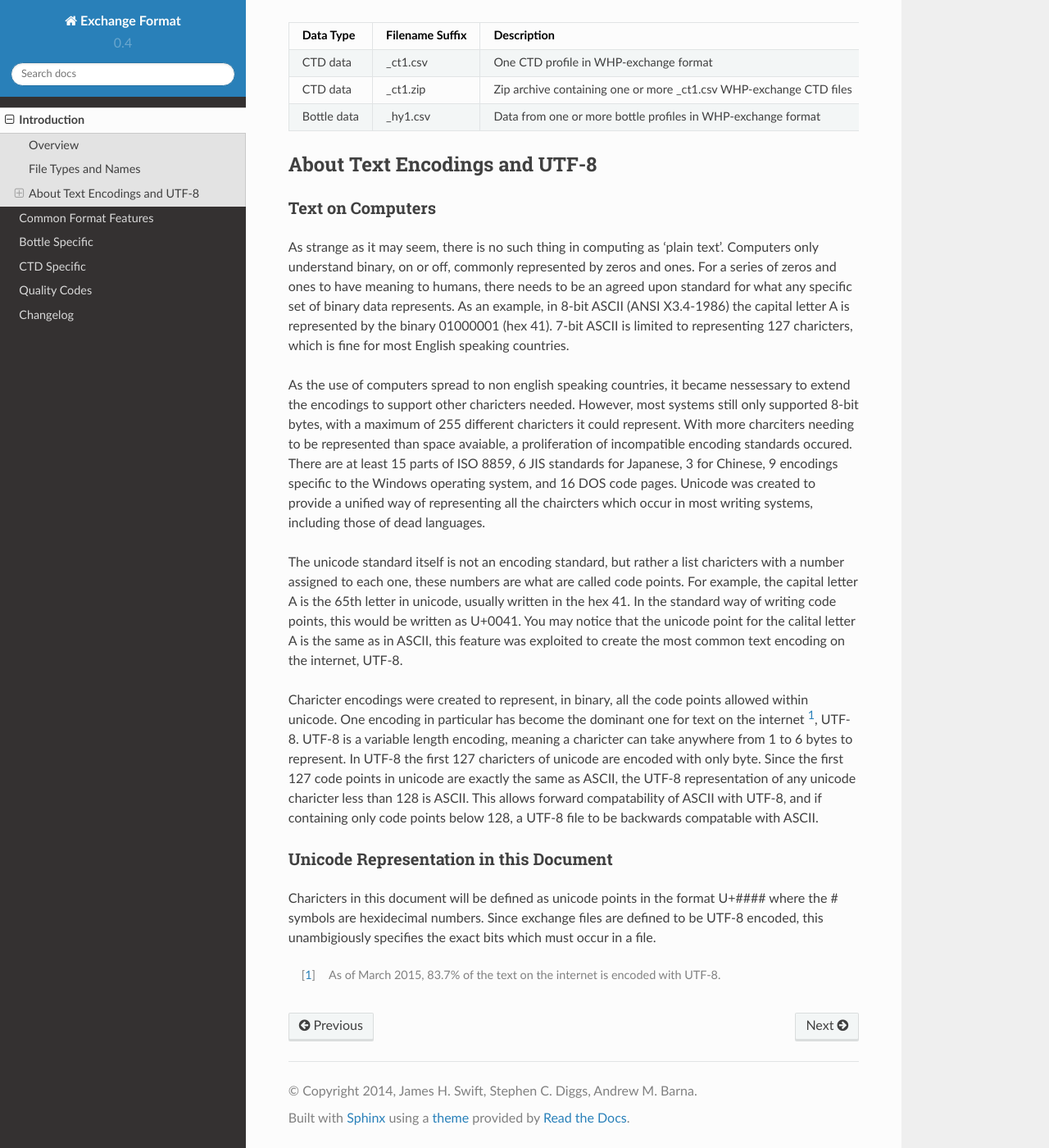
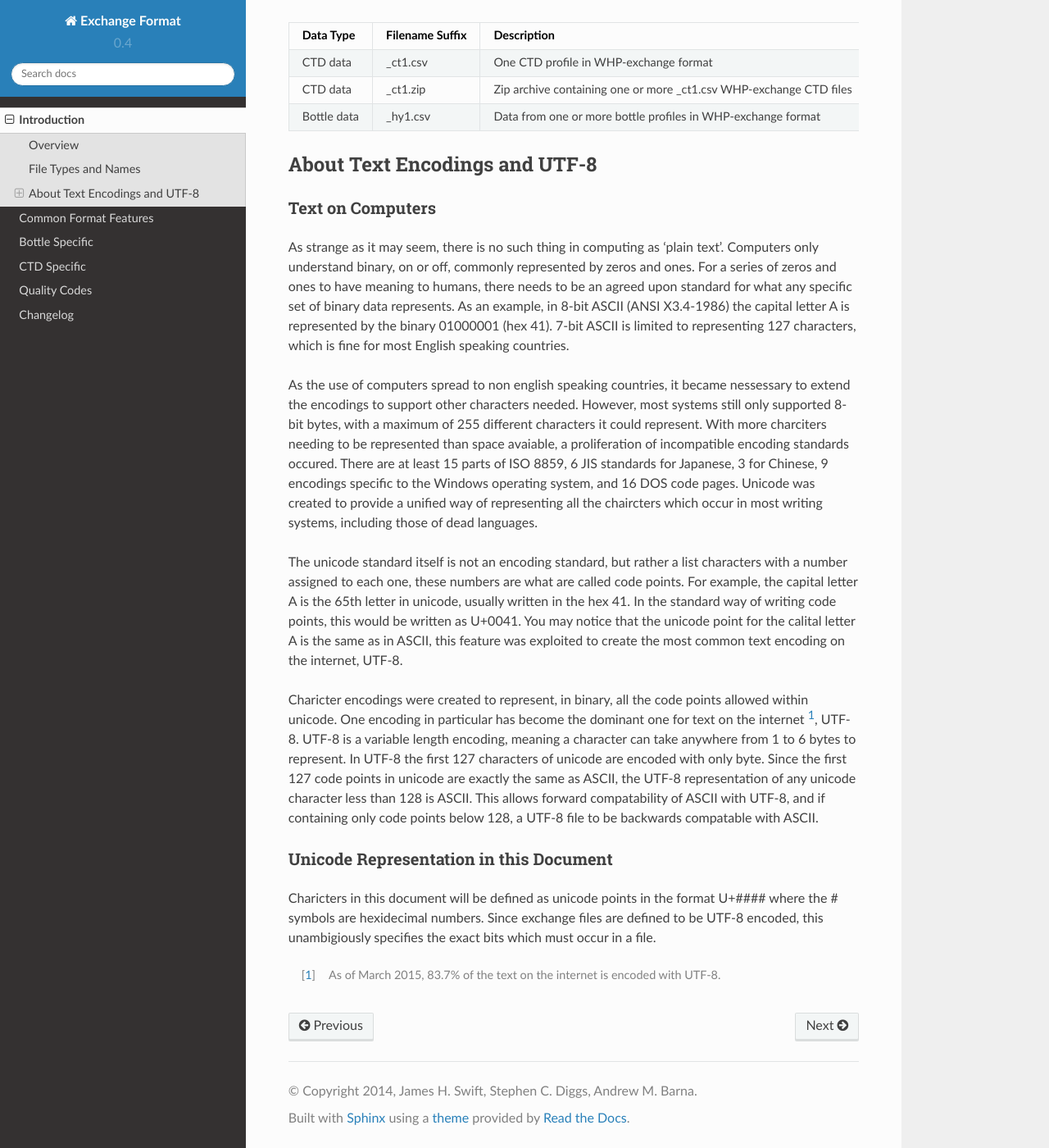
Before and after one commit to cchdo/exchange, a Sphinx documentation site: the page built from docs/introduction.rst, in a window 1280 px wide and 1400 px high, scrolled down 701 px. Shown: the whole window at 82% size. Built offline with Sphinx 7.4.7 and the Read the Docs theme 2.0.0, drawn with Linux system fonts in a browser that asks for light colours; pages that are not in the unit, such as notebooks, are missing from menus.

Commit message:
spelling correction

```diff
--- a/docs/ctd.rst
+++ b/docs/ctd.rst
@@ -15,7 +15,7 @@
   PARAM = VALUE
 
 Where the ``PARAM`` is some parameter name (e.g. ``DEPTH``) and the ``VALUE`` is the value for that parameter (e.g. ``4523``).
-Each param-value pair ends end with a line-ending charicter.
+Each param-value pair ends end with a line-ending character.
 Here is an example of a complete set of CTD headers (note that we have included line numbers, these are not part of the header):
 
 .. code-block:: ini
--- a/docs/gen_paramters_doc.py
+++ b/docs/gen_paramters_doc.py
@@ -32,7 +32,7 @@
 * Data Type:
     Specifies the allowed type of data in the data records for this parameter.
     There are three types of data, string (str), integers (int), and decimal.
-    String data types may be any printing charicter except a comma ``,`` which is the field seperator.
+    String data types may be any printing character except a comma ``,`` which is the field seperator.
     Integer data types may only contain numbers without a decimal point, quality flags are usually integers.
     Decimal data types may be any real number (including an integer) and may include decimal point, the precision is not specified.
 * Quality Flags:
--- a/docs/introduction.rst
+++ b/docs/introduction.rst
@@ -42,24 +42,24 @@
 Computers only understand binary, on or off, commonly represented by zeros and ones.
 For a series of zeros and ones to have meaning to humans, there needs to be an agreed upon standard for what any specific set of binary data represents.
 As an example, in 8-bit ASCII (ANSI X3.4-1986) the capital letter A is represented by the binary 01000001 (hex 41).
-7-bit ASCII is limited to representing 127 charicters, which is fine for most English speaking countries.
+7-bit ASCII is limited to representing 127 characters, which is fine for most English speaking countries.
 
-As the use of computers spread to non english speaking countries, it became nessessary to extend the encodings to support other charicters needed.
-However, most systems still only supported 8-bit bytes, with a maximum of 255 different charicters it could represent.
+As the use of computers spread to non english speaking countries, it became nessessary to extend the encodings to support other characters needed.
+However, most systems still only supported 8-bit bytes, with a maximum of 255 different characters it could represent.
 With more charciters needing to be represented than space avaiable, a proliferation of incompatible encoding standards occured.
 There are at least 15 parts of ISO 8859, 6 JIS standards for Japanese, 3 for Chinese, 9 encodings specific to the Windows operating system, and 16 DOS code pages.
 Unicode was created to provide a unified way of representing all the chaircters which occur in most writing systems, including those of dead languages.
 
-The unicode standard itself is not an encoding standard, but rather a list charicters with a number assigned to each one, these numbers are what are called code points.
+The unicode standard itself is not an encoding standard, but rather a list characters with a number assigned to each one, these numbers are what are called code points.
 For example, the capital letter A is the 65th letter in unicode, usually written in the hex 41.
 In the standard way of writing code points, this would be written as U+0041.
 You may notice that the unicode point for the calital letter A is the same as in ASCII, this feature was exploited to create the most common text encoding on the internet, UTF-8.
 
 Charicter encodings were created to represent, in binary, all the code points allowed within unicode.
 One encoding in particular has become the dominant one for text on the internet [#f1]_, UTF-8.
-UTF-8 is a variable length encoding, meaning a charicter can take anywhere from 1 to 6 bytes to represent.
-In UTF-8 the first 127 charicters of unicode are encoded with only byte.
-Since the first 127 code points in unicode are exactly the same as ASCII, the UTF-8 representation of any unicode charicter less than 128 is ASCII.
+UTF-8 is a variable length encoding, meaning a character can take anywhere from 1 to 6 bytes to represent.
+In UTF-8 the first 127 characters of unicode are encoded with only byte.
+Since the first 127 code points in unicode are exactly the same as ASCII, the UTF-8 representation of any unicode character less than 128 is ASCII.
 This allows forward compatability of ASCII with UTF-8, and if containing only code points below 128, a UTF-8 file to be backwards compatable with ASCII.
 
 Unicode Representation in this Document
```
Also changed, not shown: docs/common.rst (+5 -5 lines).
